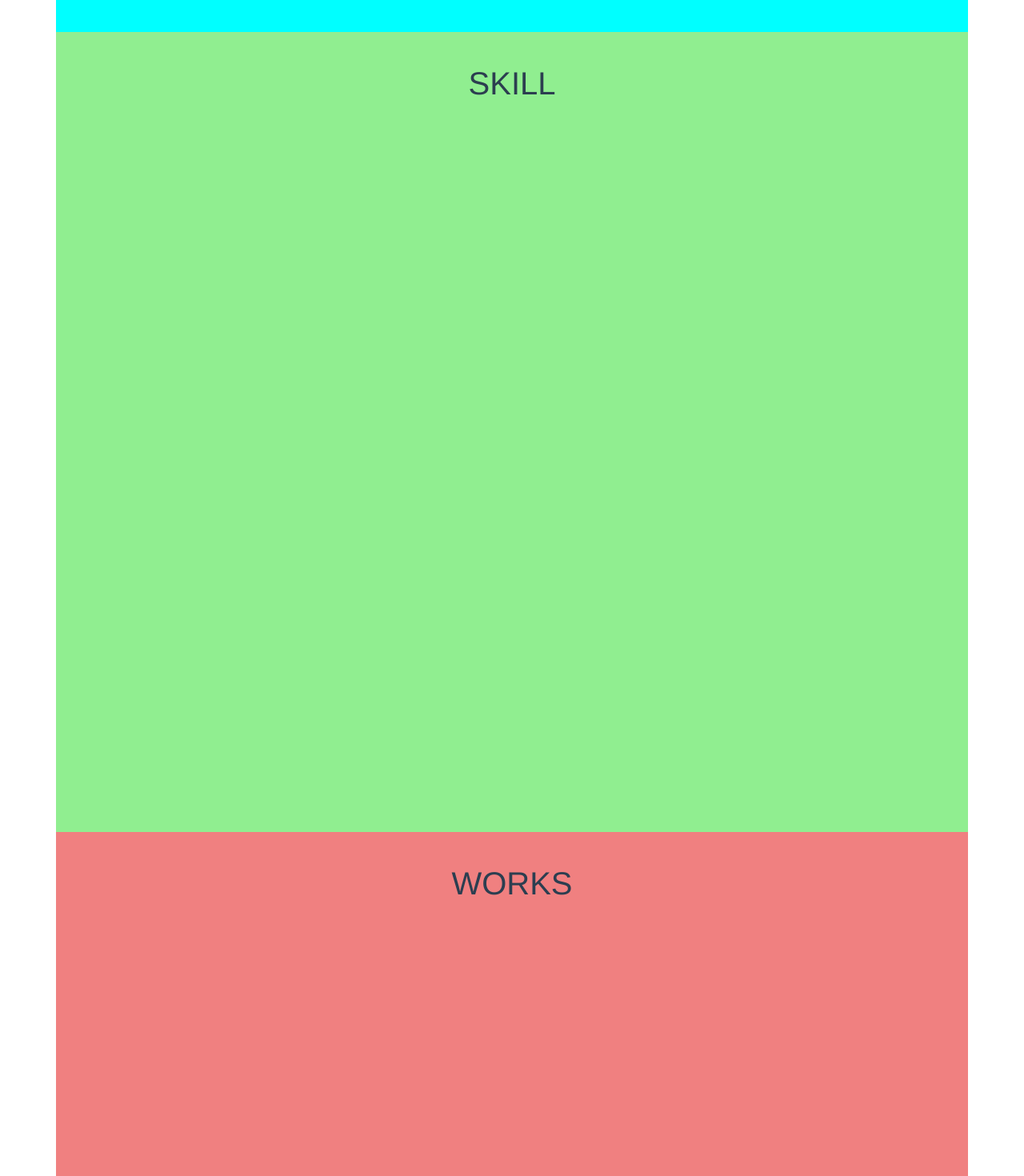
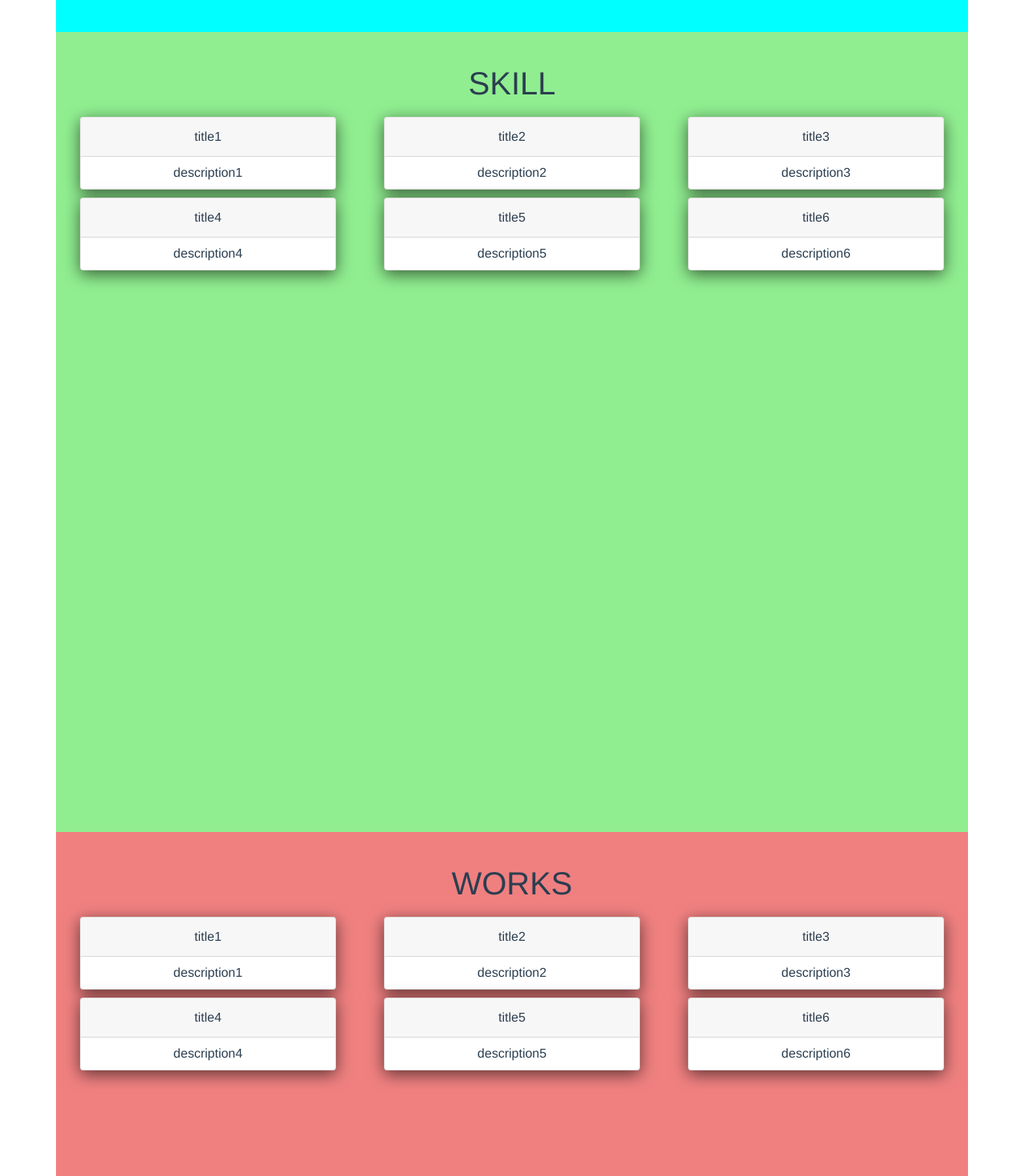
Before and after one commit to mkdk09/portfolio, a Vue app: page / in a window 1280 px wide. Shown: the part 1200-2670 px from the top of the page at 80% size. Built offline with nearby package versions, Linux system fonts and the light colour scheme.

Commit message:
カードを追加

```diff
--- a/src/views/skill.vue
+++ b/src/views/skill.vue
@@ -1,8 +1,34 @@
 <template>
     <div class="skill container" id="skill">
         <h1>SKILL</h1>
+        <div class="card-deck row">
+            <div v-for="(item, key) in profileItems" v-bind:key="key" class="col-xs-12 col-md-4">
+                <profile-item v-bind="item" />
+            </div>
+        </div>
     </div>
 </template>
+
+<script>
+import ProfileItem from '../components/ProfileItem.vue'
+export default {
+    components: {
+        ProfileItem
+    },
+    data() {
+      return {
+        profileItems: [
+          { title: 'title1', description: 'description1', comment: 'comment1' },
+          { title: 'title2', description: 'description2', comment: 'comment2' },
+          { title: 'title3', description: 'description3', comment: 'comment3' },
+          { title: 'title4', description: 'description4', comment: 'comment4' },
+          { title: 'title5', description: 'description5', comment: 'comment5' },
+          { title: 'title6', description: 'description6', comment: 'comment6' }
+        ]
+      }
+    }
+}
+</script>
 
 <style scoped>
 .skill {
--- a/src/views/works.vue
+++ b/src/views/works.vue
@@ -1,8 +1,34 @@
 <template>
     <div class="works container" id="works">
         <h1>WORKS</h1>
+        <div class="card-deck row">
+            <div v-for="(item, key) in profileItems" v-bind:key="key" class="col-xs-12 col-md-4">
+                <profile-item v-bind="item" />
+            </div>
+        </div>
     </div>
 </template>
+
+<script>
+import ProfileItem from '../components/ProfileItem.vue'
+export default {
+    components: {
+        ProfileItem
+    },
+    data() {
+      return {
+        profileItems: [
+          { title: 'title1', description: 'description1', comment: 'comment1' },
+          { title: 'title2', description: 'description2', comment: 'comment2' },
+          { title: 'title3', description: 'description3', comment: 'comment3' },
+          { title: 'title4', description: 'description4', comment: 'comment4' },
+          { title: 'title5', description: 'description5', comment: 'comment5' },
+          { title: 'title6', description: 'description6', comment: 'comment6' }
+        ]
+      }
+    }
+}
+</script>
 
 <style scoped>
 .works {
```
